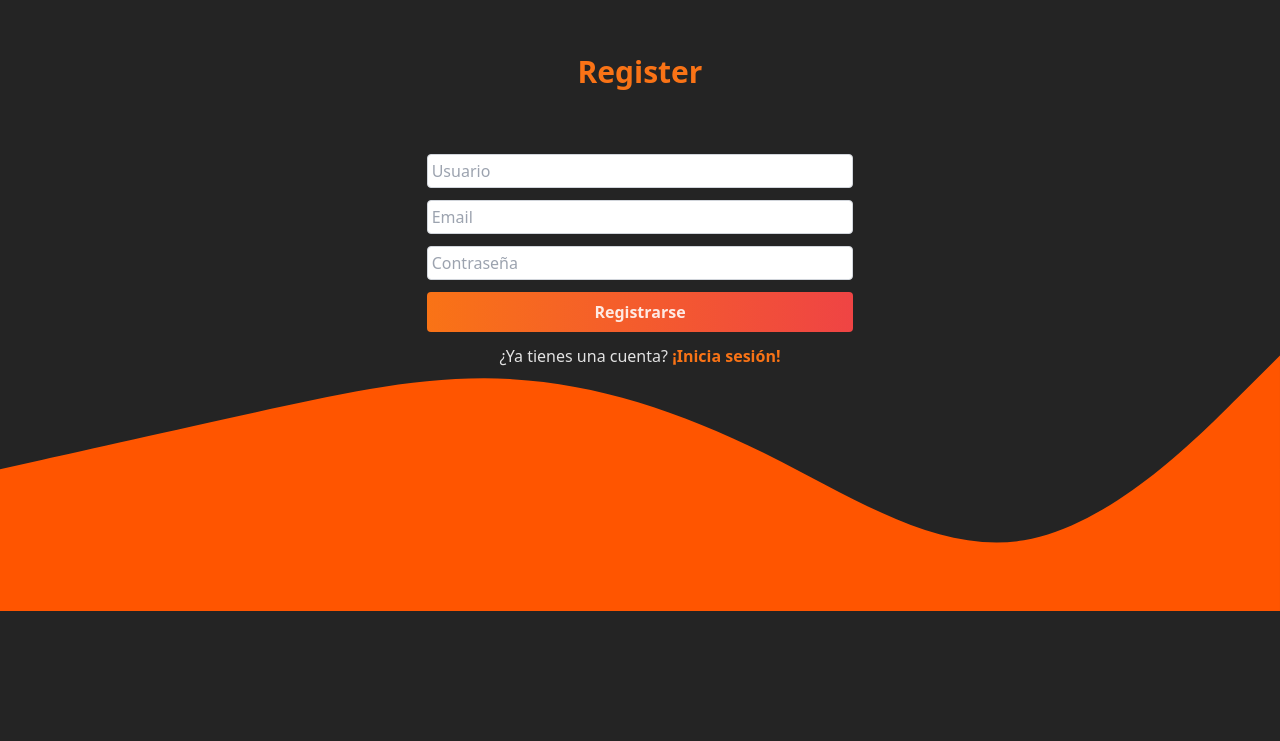
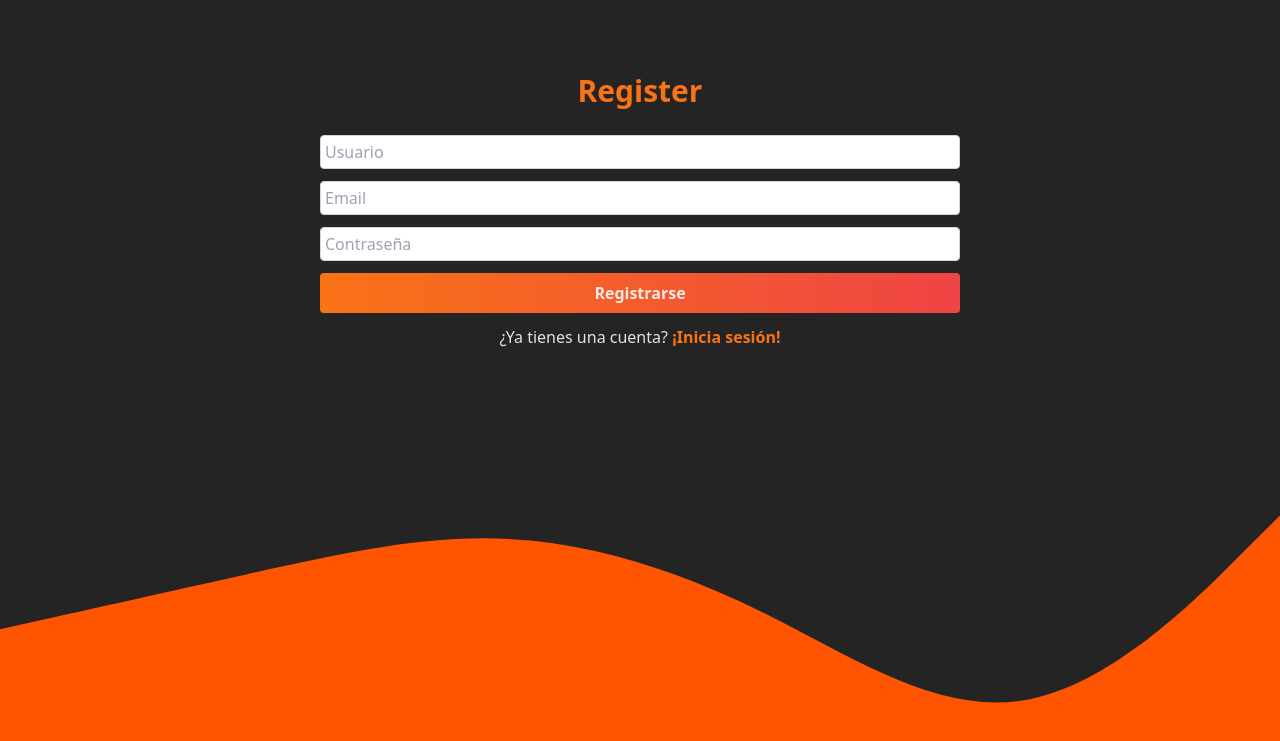
Before and after one commit to cristians-12/frontend-login, a React (Vite) app: page /register in a window 1280 px wide. Shown: the part 189-930 px from the top of the page. Before the commit the page ends 800 px from the top, so only its background shows below. Built offline with nearby package versions, Linux system fonts and the light colour scheme.

Commit message:
Add files via upload

```diff
--- a/src/context/AuthContext.jsx
+++ b/src/context/AuthContext.jsx
@@ -32,7 +32,7 @@ export const AuthProvider = ({ children }) => {
   const signIn = async (user) => {
     try {
       const resp = await soliLogin(user);
-      console.log(resp);
+      // console.log(resp);
       setisAuthenticated(true);
     } catch (error) {
       // console.log(error);
--- a/src/pages/LoginPage.jsx
+++ b/src/pages/LoginPage.jsx
@@ -31,7 +31,7 @@ const LoginPage = () => {
       })}
       <form
         onSubmit={onSubmit}
-        className="flex flex-col mx-auto md:w-2/6 gap-3 justify-center mt-[5%] sm:w-[80%] "
+        className="flex flex-col mx-auto md:w-2/6 gap-3 justify-center mt-[5%] w-[80%] "
       >
         <input
           type="email"
@@ -77,7 +77,7 @@ const LoginPage = () => {
         <svg
           xmlns="http://www.w3.org/2000/svg"
           viewBox="0 0 1440 320"
-          className="absolute bottom-0"
+          className="md:block md:mt-[20%] absolute bottom-0 -z-1"
         >
           <path
             fill="#ff5500"
--- a/src/pages/RegisterPage.jsx
+++ b/src/pages/RegisterPage.jsx
@@ -38,7 +38,7 @@ const RegisterPage = () => {
       })}
       <form
         onSubmit={onSubmit}
-        className="flex flex-col mx-auto md:w-2/6 gap-3 justify-center mt-[5%] sm:w-[80%]"
+        className="flex flex-col mx-auto md:w-3/6 gap-3 justify-center mt-[2%] w-[80%] rounded-lg"
       >
         <input
           type="text"
@@ -95,7 +95,7 @@ const RegisterPage = () => {
       <svg
         xmlns="http://www.w3.org/2000/svg"
         viewBox="0 0 1440 320 "
-        className="absolute bottom-0"
+        className="md:block md:mt-[30%] absolute bottom-0 -z-1 md:bottom-[-20%]"
       >
         <path
           fill="#ff5500"
```
